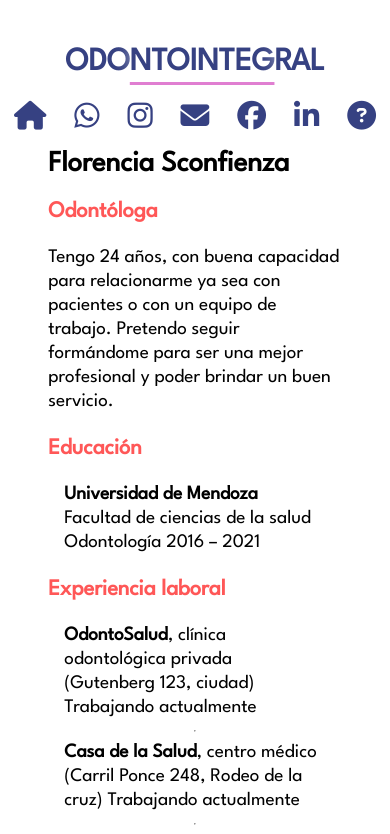
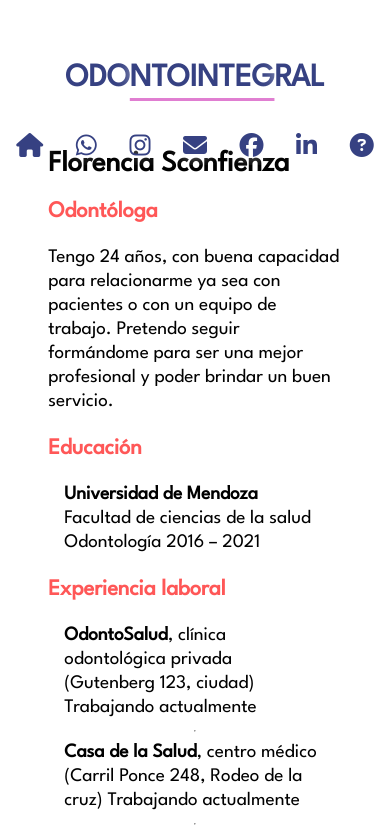
Before and after one commit to julian87nicolas/odontointegral-react, a React (Create React App) app: page /about in a window 390 px wide. Shown: the top 834 px of the page. Built offline with nearby package versions, Linux system fonts and the light colour scheme; a web font is replaced by a local one.

Commit message:
nav responsive fixed

```diff
--- a/public/index.html
+++ b/public/index.html
@@ -2,12 +2,12 @@
 <html lang="en">
   <head>
     <meta charset="utf-8" />
-    <link rel="icon" href="%PUBLIC_URL%/favicon.ico" />
+    <link rel="icon" href="%PUBLIC_URL%/favicon.png" />
     <meta name="viewport" content="width=device-width, initial-scale=1" />
     <meta name="theme-color" content="#000000" />
     <meta
-      name="description"
-      content="Web site created using create-react-app"
+      name="odontointegral"
+      content="Atención odontológica"
     />
 
     <link rel="apple-touch-icon" href="%PUBLIC_URL%/logo192.png" />
@@ -23,7 +23,7 @@
     <!--ICONS-->
     <script src="https://kit.fontawesome.com/fd8927d7fc.js" crossorigin="anonymous"></script>
 
-    <title>React App</title>
+    <title>odontointegral</title>
   </head>
   <body>
 
--- a/src/components/Footer.js
+++ b/src/components/Footer.js
@@ -14,7 +14,7 @@ function Footer () {
         <footer>
             <ul>
                 <li><a href =" " class="init" onClick={() => { scrollToTop() }}>Inicio</a></li>
-                <li><a href="about.html">Sobre</a></li>
+                <li><a href="/about">Sobre</a></li>
                 <li>Created by: <a href="https://julian87nicolas.github.io/">Julián Camargo</a></li>
             </ul>
         </footer>
--- a/src/components/Nav.js
+++ b/src/components/Nav.js
@@ -1,6 +1,7 @@
 import { useState } from "react";
 
 import "./styles/nav.css"
+
 
 function Nav () {
 
--- a/src/components/styles/nav.css
+++ b/src/components/styles/nav.css
@@ -100,7 +100,7 @@
 }
 
 .nav ul li{
-    /*gap: 1rem;*/
+    /* gap: 1rem; */
     list-style: none;
     font-weight: bold;
     margin: 0;
@@ -109,6 +109,39 @@
 
 .nav i{
     font-size: 1.8rem;
+}
+
+@media (max-width: 1200px){
+    .nav h2{
+        display: flex;
+        margin: 0;
+        font-size: 3rem;
+        padding: 1rem 0 1rem 0;
+        flex-basis: 100%;
+    }
+    .nav ul li a{
+        padding: 1.2rem;
+    }
+
+}
+
+@media (max-width: 1000px){
+    .nav h2{
+        display: flex;
+        margin: 0;
+        font-size: 2.5rem;
+        padding: 1rem 0 1rem 0;
+        flex-basis: 100%;
+    }
+    .nav ul li a{
+        padding: 1rem;
+    }
+
+
+    .nav i{
+        font-size: 1.5rem;
+    }
+
 }
 
 @media (max-width: 800px){
```
Also changed, not shown: public/favicon.png (added), 1 other file (tests, documents, lock files or other folders).
